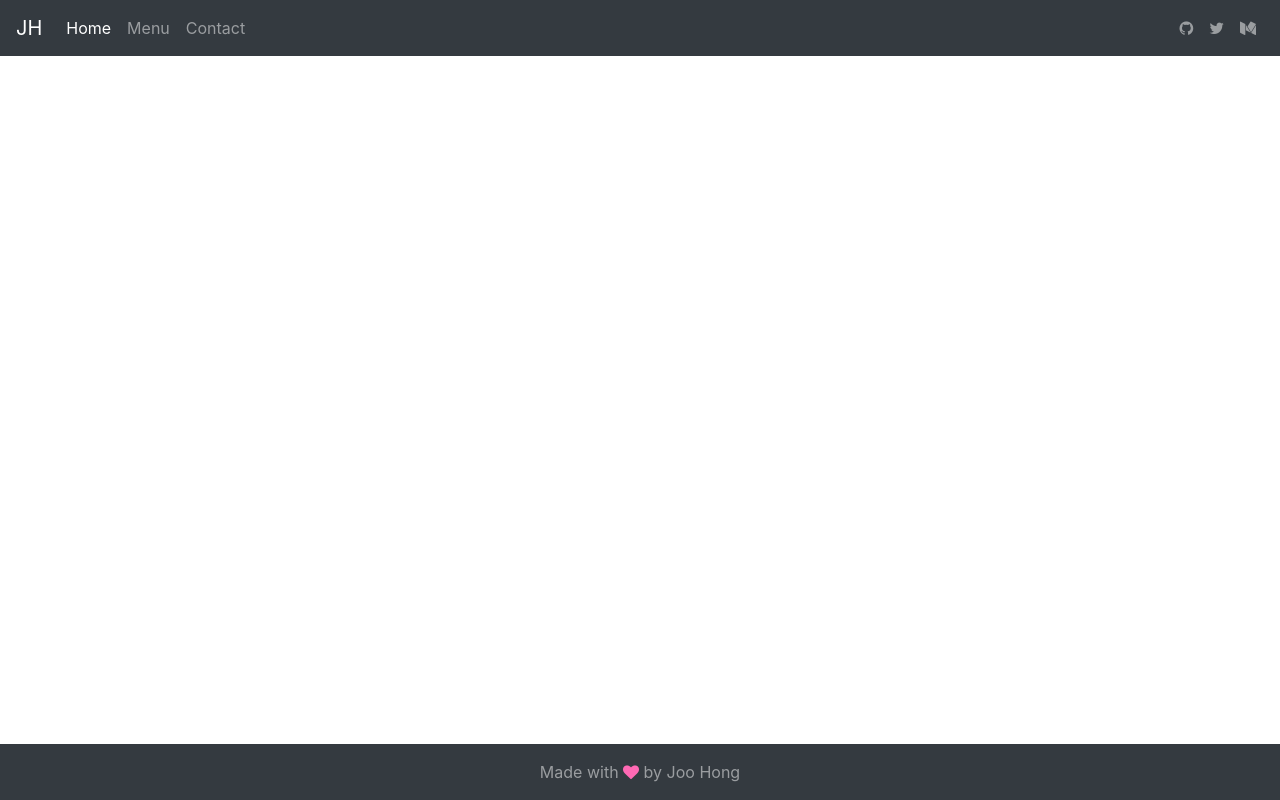
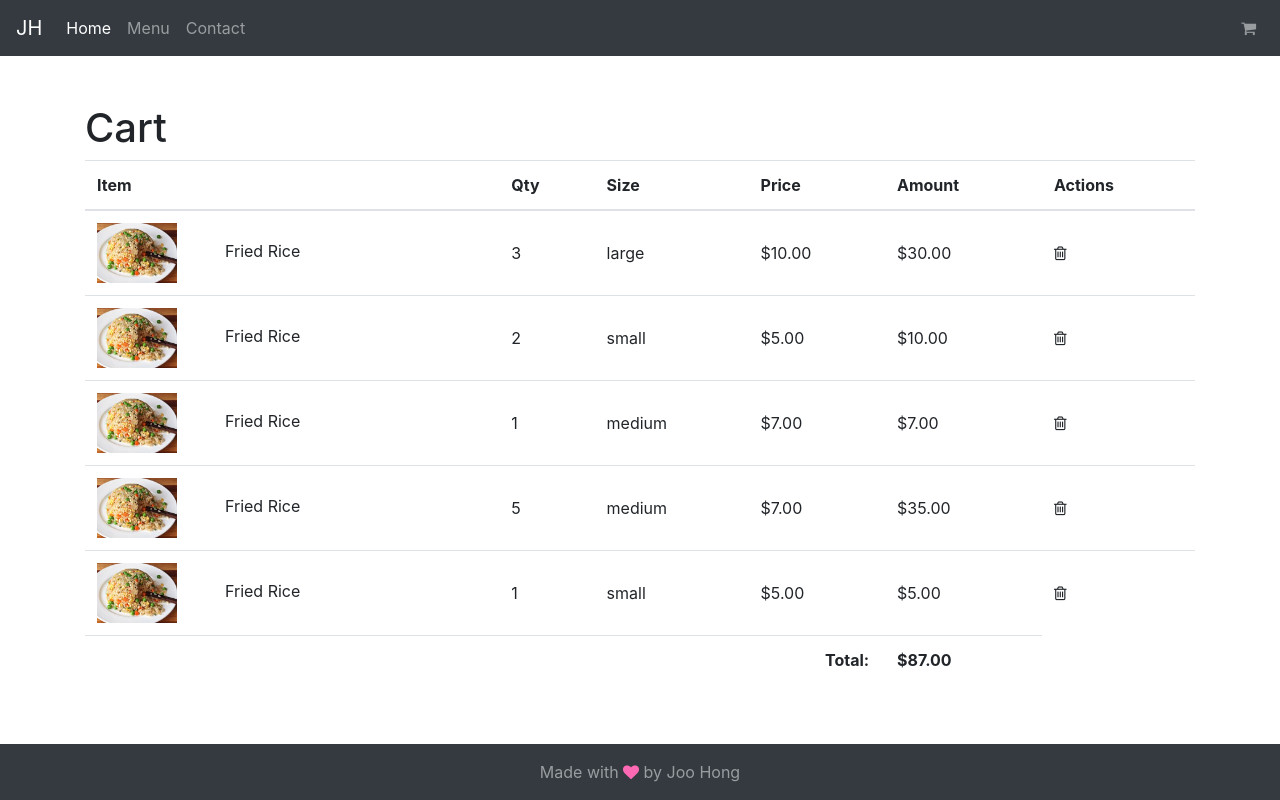
Before and after one commit to joohong89/restaurant-app, an Angular app: page /client/cart in a window 1280 px wide. Before the commit this address led to /. Built offline with nearby package versions, Linux system fonts and the light colour scheme.

Commit message:
Added New Component : Cart

```diff
--- a/src/app/app-routing.module.ts
+++ b/src/app/app-routing.module.ts
@@ -1,9 +1,11 @@
 import { NgModule } from '@angular/core';
 import { Routes, RouterModule } from '@angular/router';
 import { SearchComponent } from './client/search/search.component';
+import {CartComponent} from "./client/cart/cart.component";
 
 const routes: Routes = [
-    {path: 'client/view', component: SearchComponent}
+  {path: 'client/view', component: SearchComponent},
+  {path: 'client/cart', component: CartComponent}
 ];
 
 @NgModule({
--- a/src/app/class/Dish.ts
+++ b/src/app/class/Dish.ts
@@ -2,19 +2,36 @@ import {DishSizePrice} from './DishSizePrice';
 
 export class Dish {
 
-    id: number;
+  public id: number;
 
-    name: string;
+  public name: string;
 
-    imageUrl: string;
+  public imageUrl: string;
 
-    price: DishSizePrice;
+  public price: DishSizePrice;
 
-    quantity: number;
+  public quantity: number;
 
-    constructor(public id: number,
-                public name: string,
-                public imageUrl: string,
-                public price: DishSizePrice,
-                public quantity: number = 0) {}
+  public selectedSize: string;
+
+  public selectedPrice: number;
+
+    constructor(id: number,
+                name: string,
+                imageUrl: string,
+                price: DishSizePrice,
+                quantity: number = 0,
+                selectedSize?: string,
+                selectedPrice?: number) {
+
+      this.id = id;
+      this.name = name;
+      this.imageUrl = imageUrl;
+      this.price = price;
+      this.quantity = quantity
+      this.selectedSize = selectedSize;
+      this.selectedPrice = selectedPrice;
+
+    }
+
 }
--- /dev/null
+++ b/src/app/client/cart/cart.component.html
@@ -0,0 +1,40 @@
+<div class="row">
+  <div class="col-lg-12">
+    <h1>Cart</h1>
+  </div>
+
+  <div class="col-lg-12">
+    <table class="table cart-orders">
+      <thead>
+        <tr>
+          <th>Item</th>
+          <th>Qty</th>
+          <th>Size</th>
+          <th>Price</th>
+          <th>Amount</th>
+          <th>Actions</th>
+        </tr>
+      </thead>
+      <tbody>
+        <tr *ngFor="let item of orders; let index = index;">
+          <td>
+            <img class="preview-img" src="{{item.imageUrl}}" alt="">
+            <span class="ml-5">{{item.name}}</span>
+          </td>
+          <td>{{item.quantity}}</td>
+          <td>{{item.selectedSize}}</td>
+          <td>{{item.selectedPrice | currency}}</td>
+          <td>{{item.selectedPrice * item.quantity | currency}}</td>
+          <td><i class="fa fa-trash-o remove-cart-item" (click)="removeItemFromOrder(index)"></i></td>
+        </tr>
+        <tr *ngIf="orders.length < 1">
+          <td colspan="6" class="text-center">No Items Added to Cart</td>
+        </tr>
+        <tr *ngIf="orders.length > 0" class="mt-3 font-weight-bold">
+          <td colspan="4" class='text-right'>Total:&nbsp;</td>
+          <td colspan="1">{{totalAmount | currency}}</td>
+        </tr>
+      </tbody>
+    </table>
+  </div>
+</div>
--- /dev/null
+++ b/src/app/client/cart/cart.component.sass
@@ -0,0 +1,9 @@
+.preview-img
+  width: 5rem
+
+.cart-orders
+    td
+      vertical-align: middle
+
+.remove-cart-item
+    cursor: pointer
--- /dev/null
+++ b/src/app/client/cart/cart.component.ts
@@ -0,0 +1,45 @@
+import { Component, OnInit } from '@angular/core';
+import {Dish} from "../../class/Dish";
+import index from "@angular/cli/lib/cli";
+
+@Component({
+  selector: 'app-cart',
+  templateUrl: './cart.component.html',
+  styleUrls: ['./cart.component.sass']
+})
+export class CartComponent implements OnInit {
+
+  constructor() { }
+
+  orders: Dish[] = [];
+
+  totalAmount: number = 0;
+
+  ngOnInit() {
+    this.orders = [
+      new Dish(1,'Fried Rice', 'assets/img/fried-rice.jpg', {large: 10, medium: 7, small: 5}, 3, 'large', 10),
+      new Dish(2,'Fried Rice', 'assets/img/fried-rice.jpg', {large: 10, medium: 7, small: 5}, 2, 'small', 5),
+      new Dish(3,'Fried Rice', 'assets/img/fried-rice.jpg', {large: 10, medium: 7, small: 5}, 1, 'medium', 7),
+      new Dish(4,'Fried Rice', 'assets/img/fried-rice.jpg', {large: 10, medium: 7, small: 5}, 5, 'medium', 7),
+      new Dish(5,'Fried Rice', 'assets/img/fried-rice.jpg', {large: 10, medium: 7, small: 5}, 1, 'small', 5),
+    ];
+
+    this.calculateTotal();
+  }
+
+    calculateTotal(): void {
+      let total = 0;
+
+      this.orders.forEach((item,index) => {
+        total += (item.quantity * item.selectedPrice);
+      });
+
+      this.totalAmount =  total;
+    }
+
+  removeItemFromOrder(index: number): void{
+    this.orders.splice(index, 1);
+    this.calculateTotal();
+  }
+
+}
--- a/src/app/client/client.module.ts
+++ b/src/app/client/client.module.ts
@@ -3,9 +3,10 @@ import { CommonModule } from '@angular/common';
 import { SearchComponent } from './search/search.component';
 import { RouterModule } from '@angular/router';
 import {FormsModule} from '@angular/forms';
+import { CartComponent } from './cart/cart.component';
 
 @NgModule({
-  declarations: [SearchComponent],
+  declarations: [SearchComponent, CartComponent],
   imports: [
     CommonModule, RouterModule, FormsModule
   ]
--- a/src/app/ui/header/header.component.html
+++ b/src/app/ui/header/header.component.html
@@ -9,15 +9,9 @@
   </div>
   <div class="navbar-expand ml-auto navbar-nav">
     <div class="navbar-nav">
-      <a class="nav-item nav-link" href="https://github.com/beeman" target="_blank">
-        <i class="fa fa-github"></i>
-      </a>
-      <a class="nav-item nav-link" href="https://twitter.com/beeman_nl" target="_blank">
-        <i class="fa fa-twitter"></i>
-      </a>
-      <a class="nav-item nav-link" href="https://medium.com/@beeman" target="_blank">
-        <i class="fa fa-medium"></i>
-      </a>
+        <a class="nav-item nav-link" routerLink="/client/cart">
+          <i class="fa fa-shopping-cart"></i>
+        </a>
     </div>
   </div>
 </nav>
```
Also changed, not shown: 1 other file (tests, documents, lock files or other folders).
